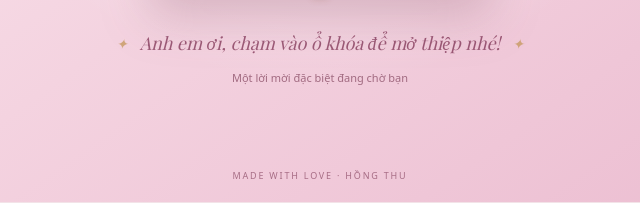
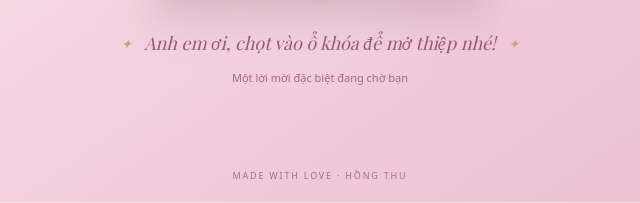
Before and after one commit to Lehoanphuc123/tancunhanhongthu, a plain HTML site: page index.html in a window 1280 px wide. Shown: the part 586-789 px from the top of the page, 320-960 px from the left. Drawn offline with nearby package versions, Linux system fonts and the light colour scheme; a web font is replaced by a local one.

Commit message:
Update instruction text for clarity

```diff
--- a/index.html
+++ b/index.html
@@ -202,7 +202,7 @@
 
       <div class="open-instruction">
         <span>✦</span>
-        Anh em ơi, chạm vào ổ khóa để mở thiệp nhé!
+        Anh em ơi, chọt vào ổ khóa để mở thiệp nhé!
         <span>✦</span>
       </div>
 
```
